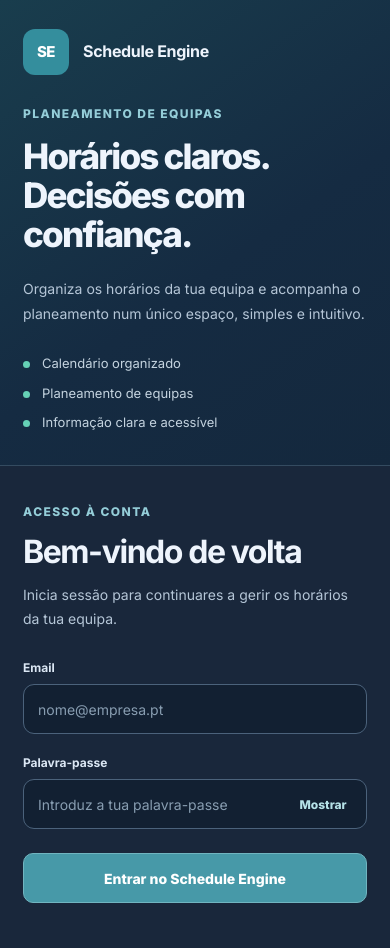
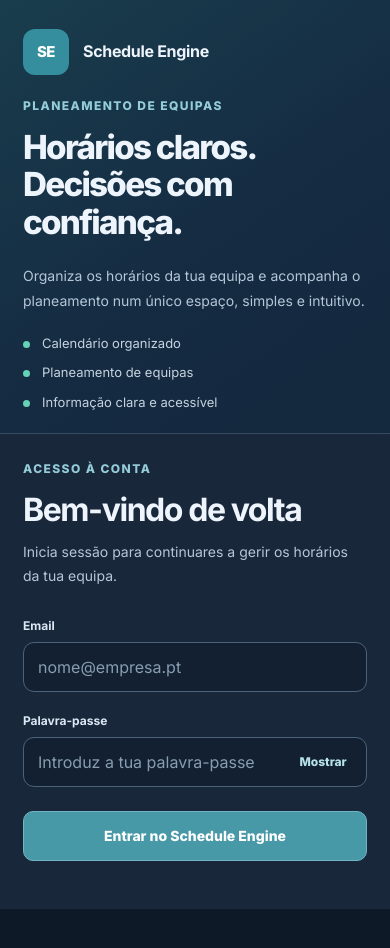
Before and after one commit to gv62hfjc8c-dot/schedule-engine, a React (Vite) app: page / in a window 390 px wide. Shown: the top 948 px of the page. After the commit the page ends 909 px from the top, so only its background shows below. Built offline with nearby package versions, Linux system fonts and the light colour scheme.

Commit message:
style(ui): responsive foundations for six routes from small phones through tablets

```diff
--- a/src/styles.css
+++ b/src/styles.css
@@ -583,3 +583,153 @@ button:focus-visible, a:focus-visible, input:focus-visible {
   .button, .login-fields input { transition: none; }
   .button:hover { transform: none; }
 }
+
+
+/* PR93 — cross-page responsive foundations. Existing route and form
+ * structure is retained; presentation must never change stored data. */
+:root {
+  -webkit-text-size-adjust: 100%;
+  text-size-adjust: 100%;
+}
+.workspace-main,
+.workspace-header-inner,
+.entry-card,
+.entry-access,
+.settings-stack,
+.settings-copy,
+.opening-panel,
+.team-panel,
+.calendar-panel,
+.detail-panel {
+  min-width: 0;
+}
+.page-heading h1,
+.settings-copy h2,
+.entry-copy h1,
+.access-content h2,
+.calendar-header h2,
+.opening-header h2,
+.form-error,
+.form-success,
+.local-storage-note {
+  overflow-wrap: anywhere;
+}
+.workspace-nav a,
+.text-link {
+  -webkit-tap-highlight-color: transparent;
+}
+.workspace-nav a:focus-visible,
+.text-link:focus-visible,
+select:focus-visible,
+summary:focus-visible {
+  outline: 3px solid #85d9de;
+  outline-offset: 3px;
+}
+
+/* In-between tablets: retain navigation without clipping brand or links. */
+@media (min-width: 621px) and (max-width: 880px) {
+  .workspace-header-inner { gap: 12px; }
+  .workspace-nav { flex-wrap: wrap; }
+  .workspace-nav a { padding-inline: 10px; }
+  .workspace-main { padding-inline: 22px; }
+  .settings-stack, .settings-panel { max-width: 100%; }
+}
+
+/* Touch-size navigation, fluid panels, safe areas and iOS input zoom fix. */
+@media (max-width: 620px) {
+  .workspace-header-inner {
+    padding-left: max(16px, env(safe-area-inset-left));
+    padding-right: max(16px, env(safe-area-inset-right));
+    gap: 12px;
+  }
+  .brand-compact { font-size: 15px; }
+  .workspace-nav a {
+    min-width: 0;
+    min-height: 44px;
+    padding: 9px 5px;
+    white-space: normal;
+    text-align: center;
+    line-height: 1.3;
+    overflow-wrap: anywhere;
+    font-size: clamp(11px, 2.9vw, 13px);
+  }
+  .workspace-main {
+    padding-top: 22px;
+    padding-bottom: max(36px, env(safe-area-inset-bottom));
+    padding-left: max(12px, env(safe-area-inset-left));
+    padding-right: max(12px, env(safe-area-inset-right));
+  }
+  .page-heading h1 { font-size: clamp(27px, 8vw, 35px); }
+  .page-heading p:not(.eyebrow) { font-size: 13px; }
+  .settings-panel { max-width: 100%; padding: 19px 17px; }
+  .opening-panel { max-width: 100%; }
+  .opening-times input,
+  .company-form input,
+  .login-fields input,
+  .team-form input,
+  .team-form select,
+  .schedule-member-filter select {
+    font-size: 16px;
+  }
+  .opening-times label { min-width: 0; }
+  .month-actions .icon-button,
+  .month-actions .today-button { min-height: 44px; }
+  .month-actions .icon-button { width: 44px; }
+  .calendar-day, .empty-day { min-height: 54px; }
+  .calendar-day {
+    display: flex;
+    flex-direction: column;
+    align-items: flex-start;
+    justify-content: flex-start;
+    gap: 4px;
+    font-size: 13px;
+  }
+  .calendar-day-number { font-variant-numeric: tabular-nums; }
+  .calendar-header { margin-bottom: 15px; }
+  .detail-panel { padding: 18px 14px; }
+  .detail-panel h2 { overflow-wrap: anywhere; }
+  .calendar-footnote { align-items: flex-start; }
+}
+@media (max-width: 460px) {
+  .entry-intro { padding-bottom: 21px; }
+  .entry-copy { margin-top: 23px; }
+  .entry-copy h1 {
+    font-size: clamp(29px, 8.5vw, 37px);
+    line-height: 1.13;
+  }
+  .entry-benefits { margin-top: 20px; }
+  .entry-access { padding-top: 27px; }
+  .calendar-header { gap: 9px; }
+  .calendar-panel { padding: 14px 8px; }
+  .calendar-grid { gap: 3px; }
+  .calendar-day, .empty-day { min-height: 52px; }
+  .calendar-day { padding: 6px 4px; }
+  .weekday { font-size: 10px; }
+  .schedule-month-navigation { margin-bottom: 12px; }
+  .settings-panel { padding: 17px 14px; }
+  .opening-day { padding: 12px; }
+  .opening-times { grid-template-columns: repeat(2, minmax(0, 1fr)); }
+}
+@media (max-width: 360px) {
+  .workspace-header-inner { padding-top: 12px; }
+  .workspace-nav { gap: 4px; }
+  .calendar-grid { gap: 2px; }
+  .calendar-day, .empty-day { min-height: 48px; }
+  .calendar-day { padding: 5px 3px; }
+  .calendar-day-number { font-size: 12px; }
+  .opening-times { grid-template-columns: minmax(0, 1fr); }
+  .opening-times input { min-height: 44px; }
+  .team-person { padding-inline: 10px; }
+}
+@media (max-height: 520px) and (orientation: landscape) {
+  .entry-page { min-height: 0; }
+  .entry-card { min-height: 0; }
+  .workspace-main { padding-top: 16px; }
+  .workspace-header-inner { padding-block: 10px; }
+}
+@media (hover: none) and (pointer: coarse) {
+  .button:hover { transform: none; }
+  .icon-button, .today-button,
+  .team-action, .text-link { min-height: 44px; }
+  .opening-toggle { min-height: 44px; }
+}
```
